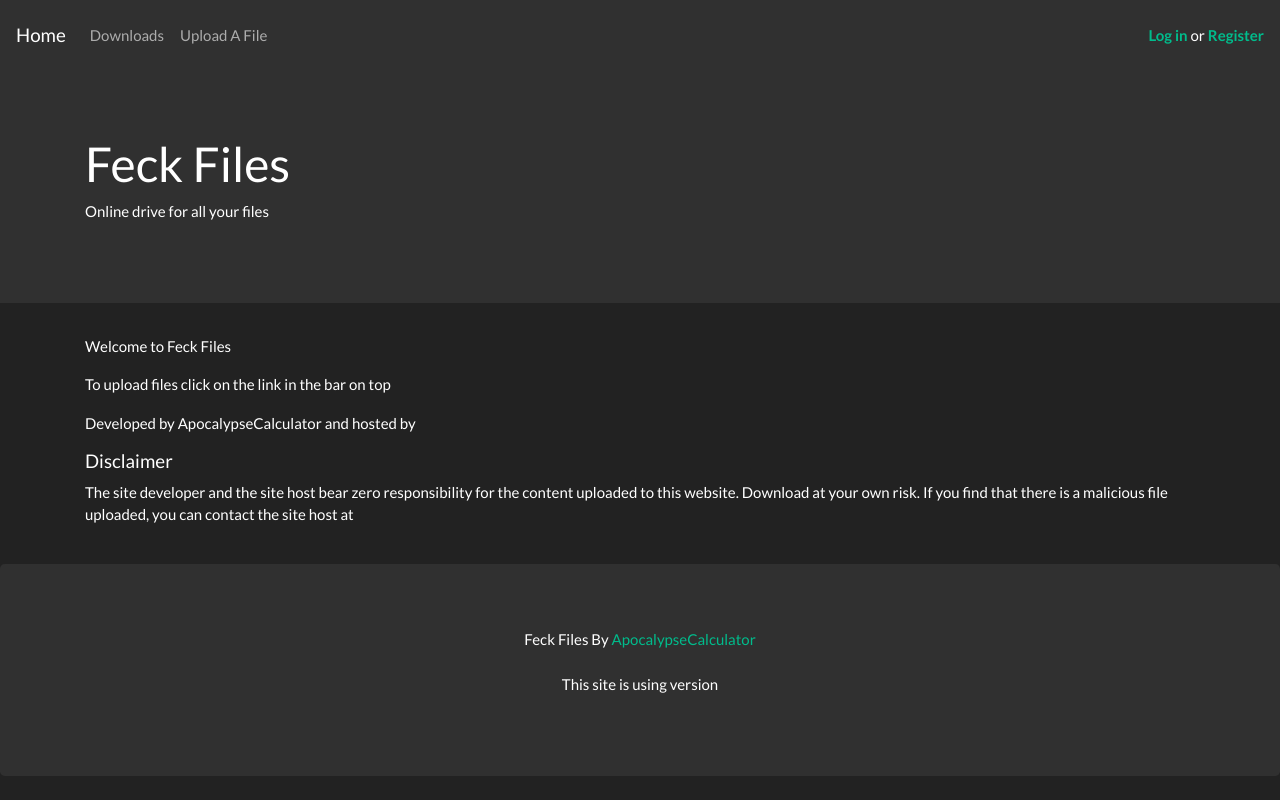
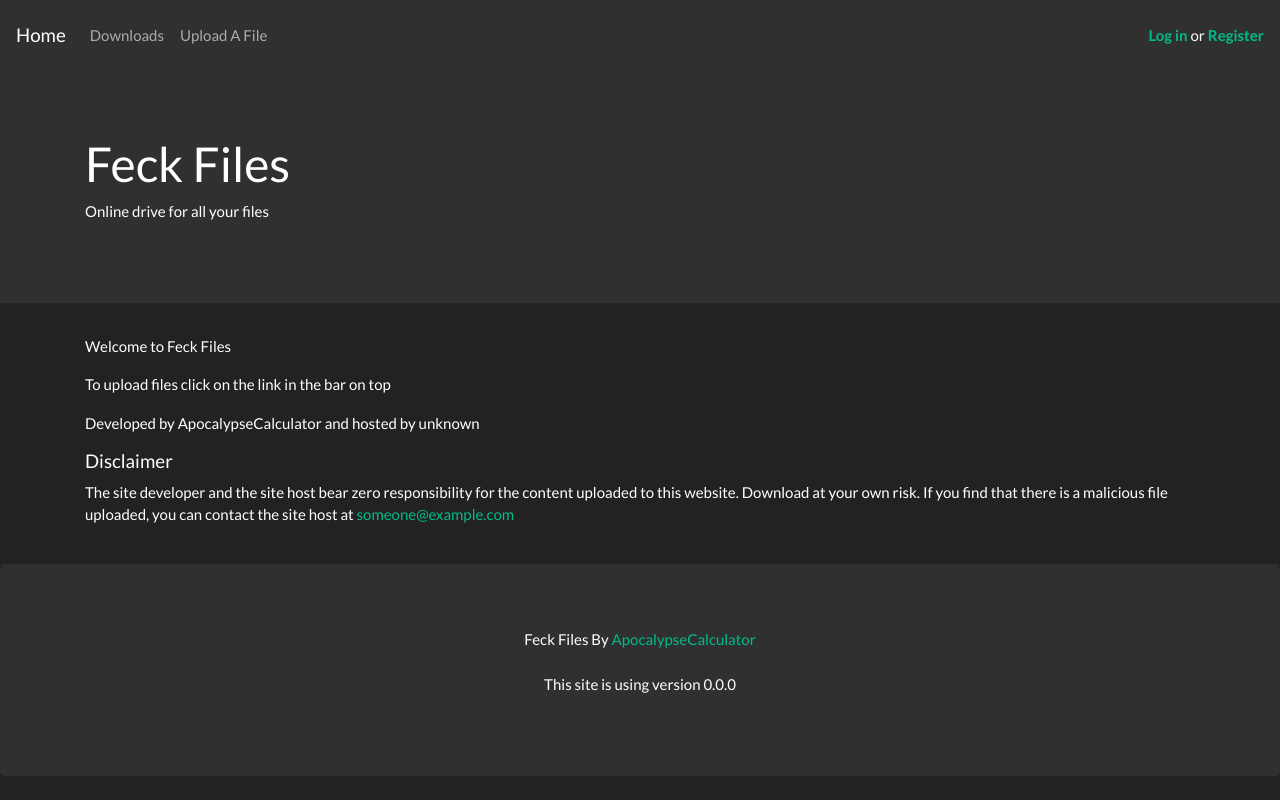
Before and after one commit to ApocalypseCalculator/Feck, a React (Vite) app in the folder client/: page / in a window 1280 px wide. Built offline with nearby package versions, Linux system fonts and the light colour scheme; no server answers.

Commit message:
info context

```diff
--- a/client/src/components/app/index.tsx
+++ b/client/src/components/app/index.tsx
@@ -2,6 +2,7 @@ import * as React from "react";
 import { BrowserRouter, Routes, Route, useNavigate } from "react-router-dom";
 
 import { SessionProvider, SessionContext } from "../../util/session";
+import { InfoProvider } from "../../util/info";
 
 import { Home } from "../home";
 import { Downloads } from "../downloads";
@@ -96,9 +97,11 @@ export const _App = () => {
 export const App = () => {
     return (
         <BrowserRouter>
-            <SessionProvider>
-                <_App />
-            </SessionProvider>
+            <InfoProvider>
+                <SessionProvider>
+                    <_App />
+                </SessionProvider>
+            </InfoProvider>
         </BrowserRouter>
     );
 }
--- a/client/src/components/home/index.tsx
+++ b/client/src/components/home/index.tsx
@@ -1,20 +1,8 @@
 import * as React from "react";
-import * as axios from "axios";
+import { InfoContext } from "../../util/info";
 
 export const Home = () => {
-    let [name, setName] = React.useState("");
-    let [email, setEmail] = React.useState("");
-    let [version, setVersion] = React.useState("");
-
-    React.useEffect(() => {
-        axios.default.get('/api/info').then((res) => {
-            if(res.data) {
-                setName(res.data.name);
-                setEmail(res.data.email);
-                setVersion(res.data.version);
-            }
-        });
-    }, []);
+    const info = React.useContext(InfoContext);
 
     return (
         <div className={"home"}>
@@ -27,18 +15,18 @@ export const Home = () => {
             <div className={"container"}>
                 <p>Welcome to Feck Files</p>
                 <p>To upload files click on the link in the bar on top</p>
-                <p>Developed by ApocalypseCalculator and hosted by {name}</p>
+                <p>Developed by ApocalypseCalculator and hosted by {info.name}</p>
             </div>
             <div className={"container"}>
                 <h5>Disclaimer</h5>
                 <p>The site developer and the site host bear zero responsibility for the content uploaded to this website.
                     Download at your own risk. If you find that there is a malicious file uploaded, you can contact the site
-                    host at <a href={"mailto:" + email}>{email}</a>
+                    host at <a href={"mailto:" + info.email}>{info.email}</a>
                 </p>
             </div>
             <div className={"container"}><br></br></div>
             <div className={"jumbotron text-center"} style={{ marginBottom: 0 }}>
-                <p>Feck Files By <a href={"https://github.com/ApocalypseCalculator/Feck"} target={"_blank"} rel={"noreferrer noopener"}>ApocalypseCalculator</a><br></br><br></br>This site is using version {version}</p>
+                <p>Feck Files By <a href={"https://github.com/ApocalypseCalculator/Feck"} target={"_blank"} rel={"noreferrer noopener"}>ApocalypseCalculator</a><br></br><br></br>This site is using version {info.version}</p>
             </div>
         </div>
     )
--- /dev/null
+++ b/client/src/util/info.tsx
@@ -0,0 +1,44 @@
+import * as axios from 'axios';
+import * as React from 'react';
+
+export interface Info {
+    name: string,
+    email: string,
+    version: string,
+    filelimit: {
+        anon: number,
+        registered: number
+    }
+}
+
+export const InfoContext = React.createContext<Info>({
+    name: "",
+    email: "",
+    version: "",
+    filelimit: {
+        anon: 0,
+        registered: 0
+    }
+});
+
+export const InfoProvider = (props: { children: React.ReactNode }) => {
+    let [info, setInfo] = React.useState<Info>({
+        name: "unknown",
+        email: "someone@example.com",
+        version: "0.0.0",
+        filelimit: {
+            anon: 0,
+            registered: 0
+        }
+    });
+    React.useEffect(() => {
+        axios.default.get('/api/info').then(res => {
+            setInfo(res.data as Info);
+        }).catch(() => {});
+    }, []);
+    return (
+        <InfoContext.Provider value={info}>
+            {props.children}
+        </InfoContext.Provider>
+    )
+}
```
